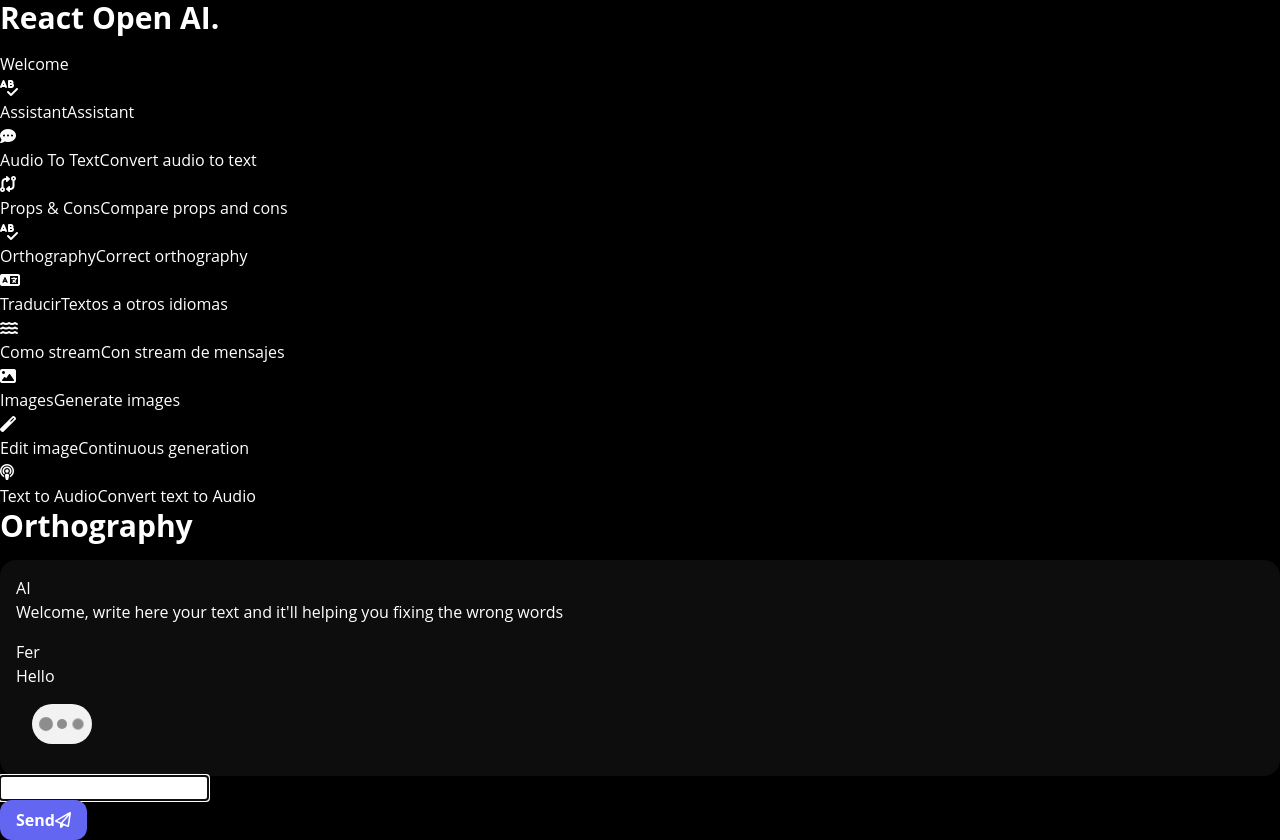
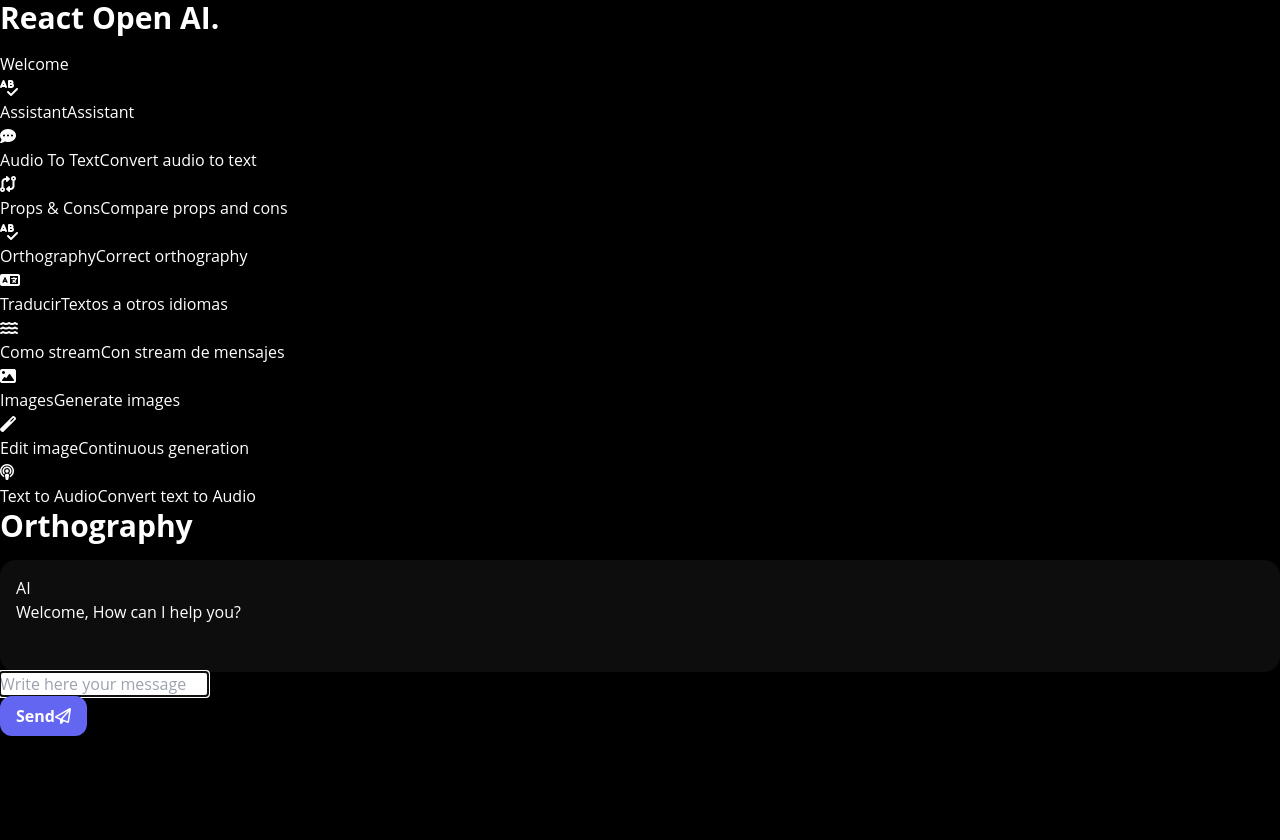
Before and after one commit to fernandohernandezpaz/OpenAI-Nestjs-React, a React (Vite) app in the folder frontend/: page /orthography in a window 1280 px wide. After the commit the page ends 800 px from the top, so only its background shows below. Built offline with nearby package versions, Linux system fonts and the light colour scheme.

Commit message:
ending the chat box components

```diff
--- /dev/null
+++ b/frontend/src/presentation/components/chat-input-boxes/chat-input-box.tsx
@@ -0,0 +1,49 @@
+import {FormEvent, useState} from 'react';
+
+interface ChatInputBoxProps {
+    onSendMessage: (message: string) => void;
+    placeholder?: string;
+    disabledCorrections?: boolean;
+}
+
+export const ChatInputBox = ({disabledCorrections = false, onSendMessage, placeholder}: ChatInputBoxProps) => {
+    const [message, setMessage] = useState('');
+    const handleSendMessage = (event: FormEvent<HTMLFormElement>) => {
+        event.preventDefault();
+        if (!message.trim().length) {
+            return;
+        }
+
+        onSendMessage(message);
+        setMessage('');
+    };
+    return (
+        <>
+            <form action=""
+                  onSubmit={handleSendMessage}
+                  className={'flex flex-row items-center h-16 rounded-xl bg-white w-full px-4'}
+            >
+                <div className={'flex-grow'}>
+                    <div className={'relative w-full'}>
+                        <input type="text" autoFocus name={'message'}
+                               className={'flex border rounded-xl text-gray-800 focus:outline-none focus:border-indigo-300 h-10 pl-4 w-full'}
+                               placeholder={placeholder}
+                               autoComplete={disabledCorrections ? 'on' : 'off'}
+                               autoCorrect={disabledCorrections ? 'on' : 'off'}
+                               spellCheck={disabledCorrections ? 'true' : 'false'}
+                               value={message}
+                               onChange={(event) => setMessage(event.target.value)}
+                        />
+                    </div>
+                </div>
+                <div className={'ml-4'}>
+                    <button className={'btn-primary'}>
+                        <span>Send</span>
+                        <i className={'fa-regular fa-paper-plane'}></i>
+                    </button>
+
+                </div>
+            </form>
+        </>
+    )
+}
--- a/frontend/src/presentation/components/chat-input-boxes/chat-input-boxes.tsx
+++ b/frontend/src/presentation/components/chat-input-boxes/chat-input-file-box.tsx
@@ -1,18 +1,24 @@
-import {FormEvent, useState} from 'react';
+import {FormEvent, useState, useRef} from 'react';
 
-interface ChatInputBoxesProps {
+interface ChatInputFileBoxProps {
     onSendMessage: (message: string) => void;
     placeholder?: string;
     disabledCorrections?: boolean;
+    accept?: string;
 }
 
-export const ChatInputBoxes = ({disabledCorrections = false, onSendMessage, placeholder}: ChatInputBoxesProps) => {
+export const ChatInputFileBox = ({
+                                     disabledCorrections = false,
+                                     onSendMessage,
+                                     placeholder,
+                                     accept = 'image/*'
+                                 }: ChatInputFileBoxProps) => {
     const [message, setMessage] = useState('');
+    const [selectedFile, setSelectedFile] = useState<File | null | undefined>(null);
+    const inputFileRef = useRef<HTMLInputElement>(null);
     const handleSendMessage = (event: FormEvent<HTMLFormElement>) => {
         event.preventDefault();
-        if (!message.trim().length) {
-            return;
-        }
+        if (!message.trim().length) return;
 
         onSendMessage(message);
         setMessage('');
@@ -23,6 +29,22 @@
                   onSubmit={handleSendMessage}
                   className={'flex flex-row items-center h-16 rounded-xl bg-white w-full px-4'}
             >
+                <div className="mr-3">
+                    <button
+                        type="button"
+                        className={'flex items-center justify-center text-gray-400 hover:text-gray-600'}
+                        onClick={() => inputFileRef.current?.click()}
+                    >
+                        <i className={'fa-solid fa-paperclip text-xl'}></i>
+                    </button>
+                    <input
+                        type="file"
+                        hidden
+                        ref={inputFileRef}
+                        accept={accept}
+                        onChange={(event) => setSelectedFile(event.target?.files?.item(0))}
+                    />
+                </div>
                 <div className={'flex-grow'}>
                     <div className={'relative w-full'}>
                         <input type="text" autoFocus name={'message'}
@@ -38,7 +60,11 @@
                 </div>
                 <div className={'ml-4'}>
                     <button className={'btn-primary'}>
-                        <span>Send</span>
+                        {
+                            (!selectedFile)
+                                ? <span className={'mr-2'}>Send</span>
+                                : <span className={'mr-2'}>{selectedFile.name.substring(0, 10)}...</span>
+                        }
                         <i className={'fa-regular fa-paper-plane'}></i>
                     </button>
 
--- /dev/null
+++ b/frontend/src/presentation/components/chat-input-boxes/chat-select-box.tsx
@@ -0,0 +1,76 @@
+import {FormEvent, useState} from 'react';
+
+interface Option {
+    id: string;
+    text: string;
+}
+
+interface ChatSelectBoxProps {
+    onSendMessage: (message: string) => void;
+    placeholder?: string;
+    disabledCorrections?: boolean;
+    options: Option[];
+}
+
+export const ChatSelectBox = ({
+                                  disabledCorrections = false,
+                                  onSendMessage,
+                                  placeholder,
+                                  options = []
+                              }: ChatSelectBoxProps) => {
+    const [message, setMessage] = useState<string>('');
+    const [selectedOption, setSelectedOption] = useState<string>('');
+    const handleSendMessage = (event: FormEvent<HTMLFormElement>) => {
+        event.preventDefault();
+        if (!message.trim().length) {
+            return;
+        }
+
+        onSendMessage(message);
+        setMessage('');
+    };
+    return (
+        <>
+            <form action=""
+                  onSubmit={handleSendMessage}
+                  className={'flex flex-row items-center h-16 rounded-xl bg-white w-full px-4'}
+            >
+                <div className={'flex-grow'}>
+                    <div className={'flex'}>
+                        <input type="text" autoFocus name={'message'}
+                               className={'flex border rounded-xl text-gray-800 focus:outline-none focus:border-indigo-300 h-10 pl-4 w-full'}
+                               placeholder={placeholder}
+                               autoComplete={disabledCorrections ? 'on' : 'off'}
+                               autoCorrect={disabledCorrections ? 'on' : 'off'}
+                               spellCheck={disabledCorrections ? 'true' : 'false'}
+                               value={message}
+                               onChange={(event) => setMessage(event.target.value)}
+                        />
+
+                        <select
+                            name="select"
+                            className={'w-2/5 ml-5 rounded-xl text-gray-800 focus:outline-none focus:border-indigo-300 h-10 pl-4'}
+                            value={selectedOption}
+                            onChange={(event) => setSelectedOption(event.target.value)}
+                        >
+                            <option value="">
+                                Select an option</option>
+                            {
+                                options.map(({id, text}) => (
+                                    <option key={id} value={id}>{text}</option>
+                                ))
+                            }
+                        </select>
+                    </div>
+                </div>
+                <div className={'ml-4'}>
+                    <button className={'btn-primary'}>
+                        <span>Send</span>
+                        <i className={'fa-regular fa-paper-plane'}></i>
+                    </button>
+
+                </div>
+            </form>
+        </>
+    )
+}
--- a/frontend/src/presentation/pages/orthography/orthography.page.tsx
+++ b/frontend/src/presentation/pages/orthography/orthography.page.tsx
@@ -1,9 +1,32 @@
+import {useState} from 'react';
 import {GtpMessage} from '../../components/chat-bubbles/gtp-message.tsx';
 import {MyMessage} from '../../components/chat-bubbles/my-message.tsx';
 import {TypingLoader} from '../../components/loader/typing-loader.tsx';
-import {ChatInputBoxes } from '../../components/chat-input-boxes/chat-input-boxes.tsx'
+import { ChatInputBox} from '../../components/chat-input-boxes/chat-input-box.tsx';
+// import {ChatInputFileBox} from '../../components/chat-input-boxes/chat-input-file-box.tsx';
+// import {ChatSelectBox} from '../../components/chat-input-boxes/chat-select-box.tsx';
+
+interface Message {
+    text: string;
+    isGpt: boolean;
+}
 
 export const OrthographyPage = () => {
+    const [isLoading, setIsLoading] = useState(false);
+    const [messages, setMessages] = useState<Message[]>([]);
+
+
+    const handlePost = async (text: string) => {
+        setIsLoading(true);
+        setMessages(prev => [...prev, {text: text, isGpt: false}]);
+
+        // TODO: use case
+        setIsLoading(false);
+
+        //Todo add isGTP true
+
+    }
+
     return (
         <>
             <div>
@@ -11,14 +34,53 @@
                 <div className={'chat-container'}>
                     <div className={'chat-messages'}>
                         <div className={'grid grid-cols-12 gap-y-2'}>
-                            <GtpMessage username={'AI'}
-                                        text={'Welcome, write here your text and it\'ll helping you fixing the wrong words'}/>
-                            <MyMessage username={'Fer'} text={'Hello'}/>
-                            <TypingLoader className={'fade-in'}/>
+                            <GtpMessage
+                                username={'AI'}
+                                text={'Welcome, How can I help you?'}/>
+                            {
+                                messages.map(({text, isGpt}, index) => (
+                                    isGpt
+                                        ? <GtpMessage
+                                            key={index}
+                                            username={'AI'}
+                                            text={text}/>
+                                        : <MyMessage
+                                            key={index}
+                                            username={'Fer'} text={text}/>
+                                ))
+                            }
+                            {
+                                isLoading
+                                &&
+                                (
+                                    <div className={'col-start-1 col-end-12 fade-in'}>
+                                        <TypingLoader/>
+                                    </div>
+                                )
+                            }
+
                         </div>
                     </div>
                 </div>
-                <ChatInputBoxes onSendMessage={(message) => console.log(message)} />
+                <ChatInputBox
+                    onSendMessage={handlePost}
+                    placeholder={'Write here your message'}
+                />
+
+                {/*<ChatInputFileBox*/}
+                {/*    onSendMessage={handlePost}*/}
+                {/*    placeholder={'Write here your message'}*/}
+                {/*/>*/}
+                {/*<ChatSelectBox*/}
+                {/*    options={[*/}
+                {/*        {id: '1', text: 'Option 1'},*/}
+                {/*        {id: '2', text: 'Option 2'},*/}
+                {/*    ]}*/}
+                {/*    onSendMessage={handlePost}*/}
+                {/*    placeholder={'Write here your message'}*/}
+                {/*/>*/}
+
+
             </div>
         </>
     )
```
